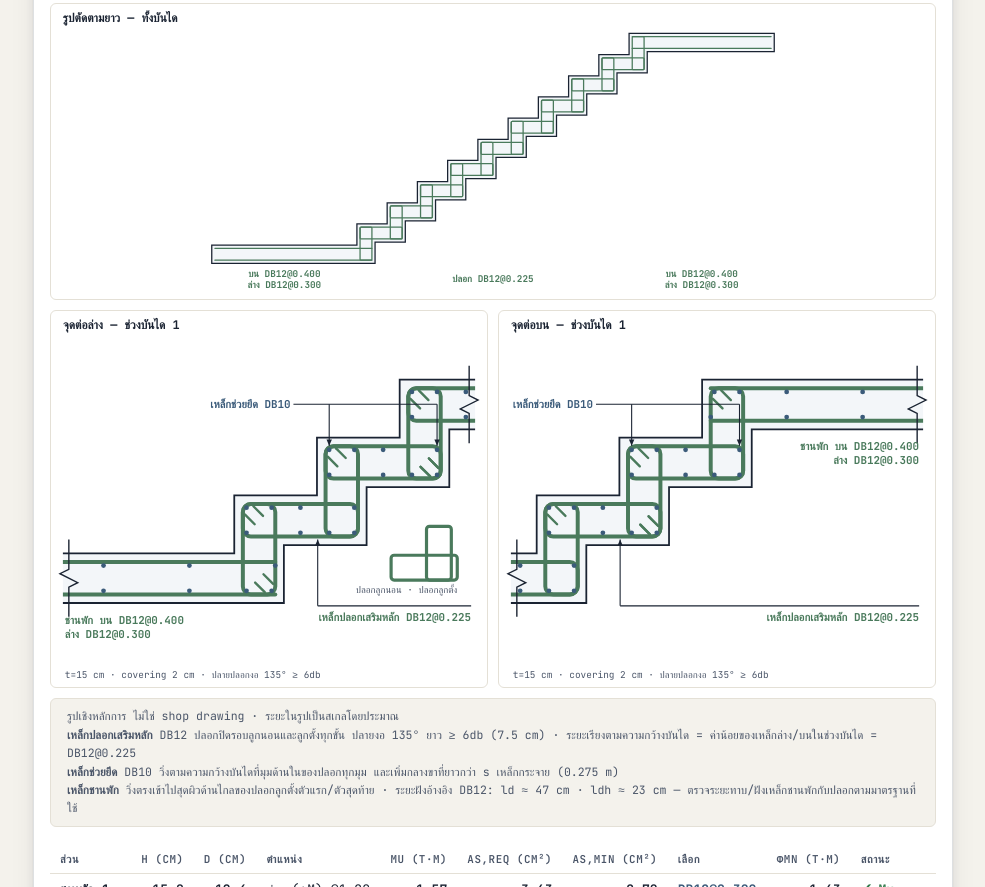
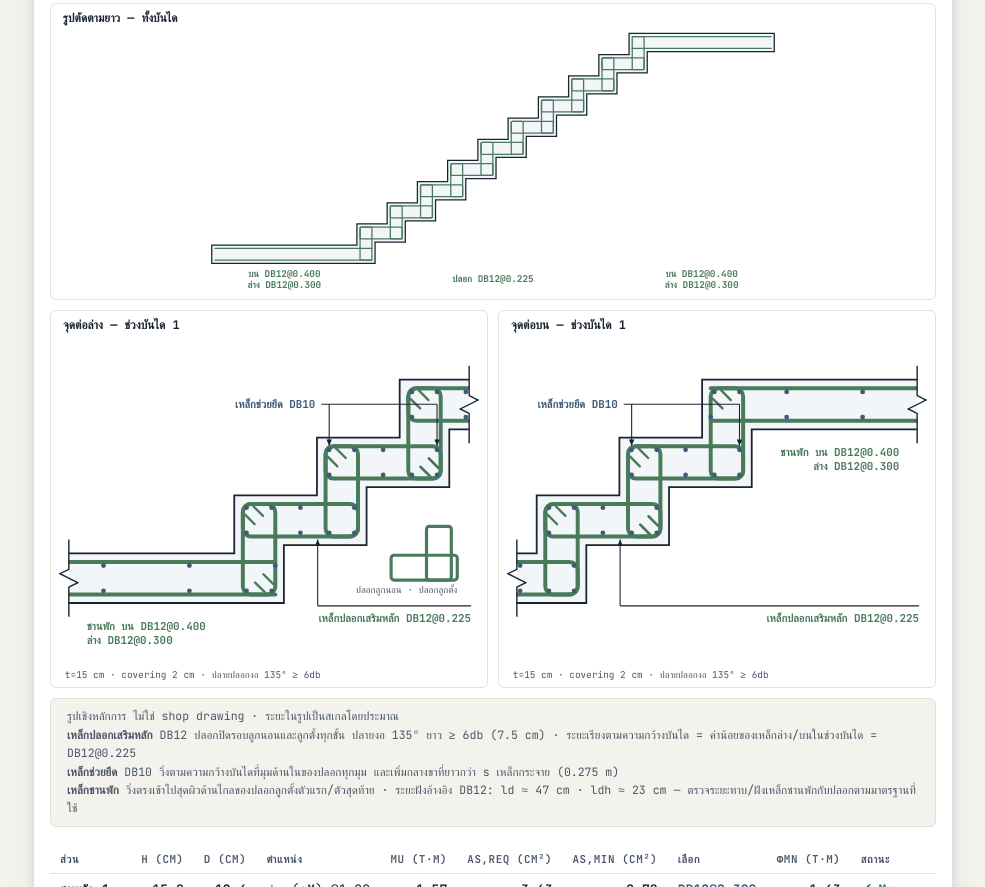
Before and after one commit to bestza18120-cell/folded-plate-stair, a plain HTML site: page index.html in a window 1280 px wide. Shown: the part 3687-4574 px from the top of the page, without its empty margins (147-1132 px from the left). Drawn offline with Linux system fonts and the light colour scheme.

Commit message:
Add files via upload

```diff
--- a/index.html
+++ b/index.html
@@ -1262,7 +1262,9 @@ function drawRebarView(svg, xa, xb, ctx, opt){
   const id = svg.id;
   const defs = el('defs', {}, svg);
   const cp = el('clipPath', {id:'clip_'+id}, defs);
-  el('rect', {x:mL-6, y:mT-10, width:W-mL-mR+12, height:Hh-mT-mB+20}, cp);
+  const brkL = !opt.overview && xa > 1e-6, brkR = !opt.overview && xb < G.L - 1e-6;
+  const cx0 = brkL ? X(xa) : mL-6, cx1 = brkR ? X(xb) : W-mR+6;
+  el('rect', {x:cx0, y:0, width:cx1-cx0, height:Hh}, cp);
   const g = el('g', {'clip-path':`url(#clip_${id})`}, svg);
   el('polygon', {points: poly.map(p=>`${X(p[0])},${Y(p[1])}`).join(' '), fill:C('surface-3'), stroke:C('ink'),'stroke-width':opt.overview?1.3:1.8,'stroke-linejoin':'miter'}, g);
   // break lines at window edges (like the reference)
@@ -1332,9 +1334,13 @@ function drawRebarView(svg, xa, xb, ctx, opt){
     const a = Math.atan2(y2-y1, x2-x1), s = 7;
     el('polygon', {points:`${x2},${y2} ${x2-s*Math.cos(a-0.4)},${y2-s*Math.sin(a-0.4)} ${x2-s*Math.cos(a+0.4)},${y2-s*Math.sin(a+0.4)}`, fill:ink}, svg);
   };
+  const halo = {stroke:C('surface'),'stroke-width':4,'stroke-linejoin':'round','paint-order':'stroke'};
   const label = (x,y,text,anchor='start',color=ink)=>{
-    el('text', {x, y, 'text-anchor':anchor,'font-size':'11', fill:color, ...mono}, svg).textContent = text;
+    const t = el('text', {x, y, 'text-anchor':anchor,'font-size':'11', fill:color, ...mono, ...halo}, svg);
+    t.textContent = text;
+    return t;
   };
+  const textW = (t, fallbackChars)=>{ try { const w = t.getComputedTextLength(); if (w > 0) return w; } catch(e){} return fallbackChars*6.4; };
   // main hoop label: arrow up to the soffit edge of a tread hoop inside the window
   const tr = H.loops.filter(L=>L.kind==='tread' && L.fid===F.id && L.x0>=xa && L.x1<=xb+0.02);
   let mainLabelY = Hh - 40;
@@ -1343,15 +1349,19 @@ function drawRebarView(svg, xa, xb, ctx, opt){
     const ty = Math.min(Hh-40, py + 70); mainLabelY = ty;
     el('line', {x1:px, y1:ty, x2:W-16, y2:ty, stroke:ink,'stroke-width':1.1}, svg);
     arrowTo(px, ty, px, py+3);
-    label(W-16, ty+15, `เหล็กปลอกเสริมหลัก ${nm}@${(Math.min(rF.bot.s, rF.top.s)/100).toFixed(3)}`, 'end', green);
+    label(W-16, ty+16, `เหล็กปลอกเสริมหลัก ${nm}@${(Math.min(rF.bot.s, rF.top.s)/100).toFixed(3)}`, 'end', green);
     // holding bars: arrows down to the two top corners of the highest tread hoop in view
     const T2 = tr[tr.length-1], off = (H.db+H.dbt)/2;
     const pA = [X(T2.x0+off), Y(T2.y1-off)], pB = [X(T2.x1-off), Y(T2.y1-off)];
     const ly = Math.max(34, Math.min(pA[1], pB[1]) - 46);
-    const lx = Math.max(14, pA[0] - 120);
-    label(lx, ly+4, `เหล็กช่วยยึด ${nt}`, 'start', C('steel'));
-    const tx = lx + 8 + 7.2*(`เหล็กช่วยยึด ${nt}`).length*0.62;
-    el('line', {x1:tx, y1:ly, x2:pB[0], y2:ly, stroke:ink,'stroke-width':1.1}, svg);
+    const hText = `เหล็กช่วยยึด ${nt}`;
+    const lx = Math.max(14, pA[0] - 40);
+    const ht = label(lx, ly+4, hText, 'end', C('steel'));
+    // text sits left of the leader: right-align it just before the first arrow
+    const hw = textW(ht, hText.length);
+    const tEnd = Math.max(14 + hw, pA[0] - 14);
+    ht.setAttribute('x', tEnd);
+    el('line', {x1:tEnd + 6, y1:ly, x2:pB[0], y2:ly, stroke:ink,'stroke-width':1.1}, svg);
     arrowTo(pA[0], ly, pA[0], pA[1]-4);
     arrowTo(pB[0], ly, pB[0], pB[1]-4);
   }
@@ -1361,8 +1371,8 @@ function drawRebarView(svg, xa, xb, ctx, opt){
     const r = rowOf('s'+lb.lid);
     if (r){
       const leftSide = (lb.pts[0][0] + lb.pts[1][0])/2 < (xa+xb)/2;
-      const lx = leftSide ? 14 : W-16, an = leftSide ? 'start' : 'end';
-      const ly = Y(lb.pts[0][1]) + 30;
+      const lx = leftSide ? (brkL ? X(xa) + 18 : 14) : (brkR ? X(xb) - 18 : W-16), an = leftSide ? 'start' : 'end';
+      const ly = Y(lb.pts[0][1]) + 36;
       label(lx, ly, `ชานพัก บน ${nm}@${(r.top.s/100).toFixed(3)}`, an, green);
       label(lx, ly+14, `ล่าง ${nm}@${(r.bot.s/100).toFixed(3)}`, an, green);
     }
--- a/sw.js
+++ b/sw.js
@@ -1,6 +1,6 @@
 // Service worker: caches the app so it opens offline after the first visit.
 // Bump CACHE when index.html changes so installed apps pick up the new version.
-const CACHE = 'stair-folded-v1';
+const CACHE = 'stair-folded-v2';
 const ASSETS = [
   './',
   './index.html',
```
